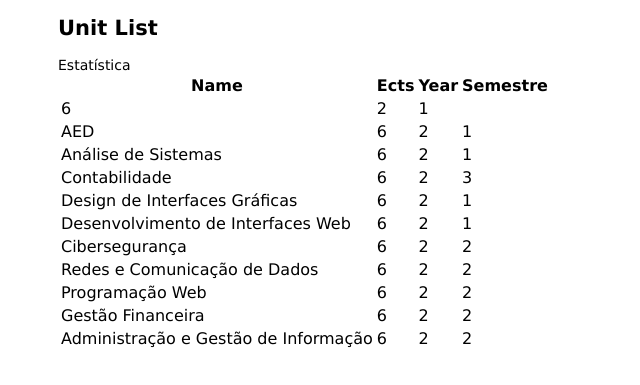
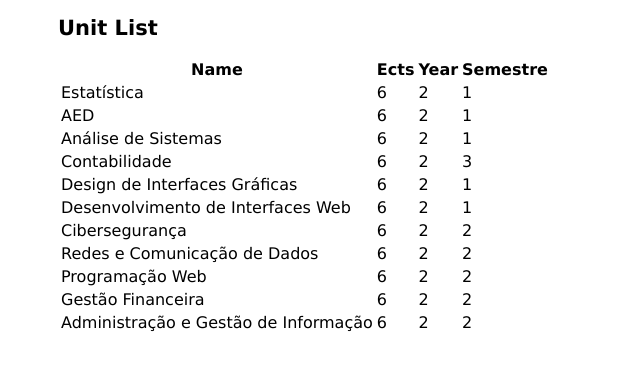
Before and after one commit to BernardoAntunes22/alunos, a website: page code/public/units.html in a window 1280 px wide. Shown: the part 273-658 px from the top of the page, without its empty margins (0-640 px from the left). Drawn offline with Linux system fonts and the light colour scheme.

Commit message:
Fixed minor error

```diff
--- a/code/public/units.html
+++ b/code/public/units.html
@@ -20,7 +20,7 @@
             </tr>
 
             <tr>
-                <tb>Estatística</tb>
+                <td>Estatística</td>
                 <td>6</td>
                 <td>2</td>
                 <td>1</td>
```
